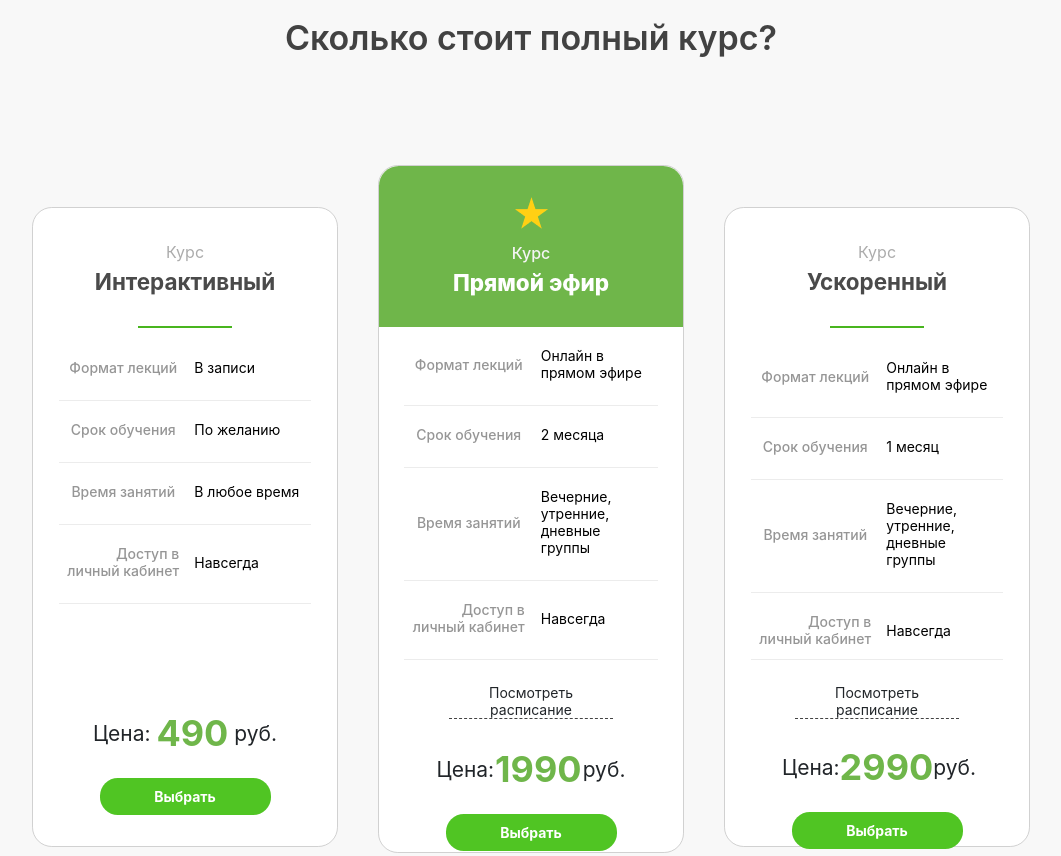
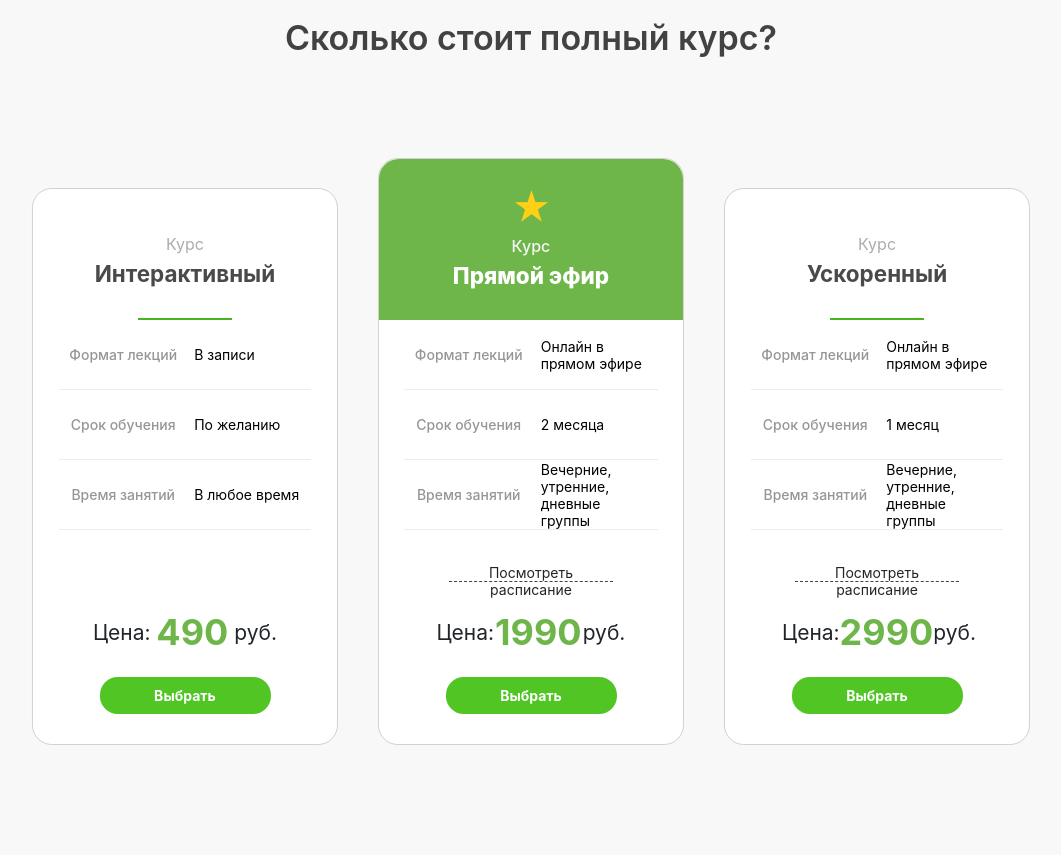
Before and after one commit to armproducer/autoschool-online, a website: page index.html in a window 1280 px wide. Shown: the part 4280-5136 px from the top of the page, without its empty margins (109-1170 px from the left). Drawn offline with nearby package versions, Linux system fonts and the light colour scheme; a web font is replaced by a local one.

Commit message:
priceSlider finished

```diff
--- a/index.html
+++ b/index.html
@@ -166,22 +166,34 @@
           <div class="content_wrapper_scroll">
             <ul class="content_wrapper_scroll_tab">
               <li class="content_wrapper_scroll_tab_item">
-                  <div  data-number = "1" class="content_wrapper_scroll_tab_item_inside tab_hide_button active">
+                <div
+                  data-number="1"
+                  class="content_wrapper_scroll_tab_item_inside tab_hide_button active"
+                >
                   Уникальный контент
                 </div>
               </li>
               <li class="content_wrapper_scroll_tab_item">
-                  <div  data-number = "2" class="content_wrapper_scroll_tab_item_inside tab_hide_button">
+                <div
+                  data-number="2"
+                  class="content_wrapper_scroll_tab_item_inside tab_hide_button"
+                >
                   Интерактивные опросы
                 </div>
               </li>
               <li class="content_wrapper_scroll_tab_item">
-                  <div  data-number = "3" class="content_wrapper_scroll_tab_item_inside tab_hide_button">
+                <div
+                  data-number="3"
+                  class="content_wrapper_scroll_tab_item_inside tab_hide_button"
+                >
                   Билеты и экзамен ГИБДД
                 </div>
               </li>
               <li class="content_wrapper_scroll_tab_item">
-                  <div  data-number = "4" class="content_wrapper_scroll_tab_item_inside tab_hide_button">
+                <div
+                  data-number="4"
+                  class="content_wrapper_scroll_tab_item_inside tab_hide_button"
+                >
                   Статистика
                 </div>
               </li>
@@ -1062,8 +1074,9 @@
 
       <section class="price" id="price">
         <h2>Сколько стоит полный курс?</h2>
-        <div class="price_container">
-          <div class="price_dome">
+        <div class="price-carousel">
+          <div class="carousel-cell price-carousel_cell">
+            <div class="price-carousel_cell_content">
               <div class="price_wrapper">
                 <div class="price_title">Курс</div>
                 <div class="price_subtitle">Интерактивный</div>
@@ -1080,13 +1093,7 @@
                   <div class="price_item">Время занятий</div>
                   <div class="price_choice">В любое время</div>
                 </div>
-              <div class="price_input">
-                <div class="price_item">
-                  Доступ в <br />
-                  личный кабинет
-                </div>
-                <div class="price_choice">Навсегда</div>
-              </div>
+                <div class="price_schedule left_schedule"></div>
                 <div class="price_howMuch">
                   <div class="price_theTotal">Цена: <span>490</span> руб.</div>
                 </div>
@@ -1094,8 +1101,11 @@
                   <button class="price_button">Выбрать</button>
                 </div>
               </div>
-
-            <div class="price_wrapper2">
+            </div>
+          </div>
+          <div class="carousel-cell price-carousel_cell">
+            <div class="price-carousel_cell_content">
+              <div class="price_wrapper price_wrapper2">
                 <div class="price_green">
                   <div class="price_img">
                     <img src="/icons/Star 2.png" alt="Star" />
@@ -1123,24 +1133,22 @@
                       дневные группы
                     </div>
                   </div>
-                <div class="price_input">
-                  <div class="price_item">
-                    Доступ в <br />
-                    личный кабинет
-                  </div>
-                  <div class="price_choice">Навсегда</div>
-                </div>
                   <div class="price_schedule">Посмотреть расписание</div>
                   <div class="price_howMuch_live">
-                  <div class="price_theTotal">Цена: <span>1990</span> руб.</div>
+                    <div class="price_theTotal">
+                      Цена: <span>1990</span> руб.
+                    </div>
                   </div>
                   <div class="price_butt">
                     <button class="price_button">Выбрать</button>
                   </div>
                 </div>
               </div>
-
-            <div class="price_wrapper">
+            </div>
+          </div>
+          <div class="carousel-cell price-carousel_cell">
+            <div class="price-carousel_cell_content">
+              <div class="price_wrapper right_margin">
                 <div class="price_title">Курс</div>
                 <div class="price_subtitle">Ускоренный</div>
                 <div class="price_line"></div>
@@ -1163,19 +1171,13 @@
                     дневные группы
                   </div>
                 </div>
-              <div class="price_input price_input_second">
-                <div class="price_item">
-                  Доступ в <br />
-                  личный кабинет
-                </div>
-                <div class="price_choice">Навсегда</div>
-              </div>
                 <div class="price_schedule">Посмотреть расписание</div>
                 <div class="price_howMuch price_howMuch_second">
                   <div class="price_theTotal">Цена: <span>2990</span> руб.</div>
                 </div>
                 <div class="price_butt">
                   <button class="price_button">Выбрать</button>
+                </div>
               </div>
             </div>
           </div>
@@ -1233,7 +1235,8 @@
           </div>
           <div class="questions_faq_hidden">
             <div class="questions_faq_hidden_text">
-              Да, Вы можете получить возврат всей суммы в течение первой недели после начала обучения.
+              Да, Вы можете получить возврат всей суммы в течение первой недели
+              после начала обучения.
             </div>
           </div>
         </div>
--- a/js/slider.js
+++ b/js/slider.js
@@ -1,23 +1,23 @@
 setTimeout(() => {
-  const elem = document.querySelector('.main-carousel');
-  const flkty = new Flickity( elem, {
+  const elem = document.querySelector(".main-carousel");
+  const flkty = new Flickity(elem, {
     cellAlign: "center",
     contain: true,
-    wrapAround: true
+    wrapAround: true,
   });
-  const elem2 = document.querySelector('.main-carousel2');
-  const flkty2 = new Flickity( elem2, {
+  const elem2 = document.querySelector(".main-carousel2");
+  const flkty2 = new Flickity(elem2, {
     cellAlign: "center",
     contain: true,
-    wrapAround: true
+    wrapAround: true,
   });
-  const elem3 = document.querySelector('.main-carousel3');
-  const flkty3 = new Flickity( elem3, {
+  const elem3 = document.querySelector(".main-carousel3");
+  const flkty3 = new Flickity(elem3, {
     cellAlign: "center",
     contain: true,
-    wrapAround: true
+    wrapAround: true,
   });
-}, 100)
+}, 100);
 
 $(".reviews-carousel").flickity({
   // options
@@ -26,32 +26,38 @@ $(".reviews-carousel").flickity({
   wrapAround: true,
 });
 
-const tabButtons = document.querySelectorAll('.tab_hide_button');
-const tabItems = document.querySelectorAll('.tab_hide_item');
+$(".price-carousel").flickity({
+  // options
+  cellAlign: "center",
+  contain: true,
+}).flickity( 'select', 1 );
 
-tabItems.forEach( i => {
-  if(i.dataset.number !== '1') {
-    i.style.visibility = 'hidden';
-    i.style.height = '0';
+const tabButtons = document.querySelectorAll(".tab_hide_button");
+const tabItems = document.querySelectorAll(".tab_hide_item");
+
+tabItems.forEach((i) => {
+  if (i.dataset.number !== "1") {
+    i.style.visibility = "hidden";
+    i.style.height = "0";
   }
 });
 
-tabButtons.forEach( b => {
-  b.addEventListener('click', function(e) {
-    tabButtons.forEach( tb => {
-      tb.classList.remove('active');
+tabButtons.forEach((b) => {
+  b.addEventListener("click", function (e) {
+    tabButtons.forEach((tb) => {
+      tb.classList.remove("active");
     });
 
-    b.classList.add('active');
+    b.classList.add("active");
 
-    tabItems.forEach( i => {
-      if(i.dataset.number === b.dataset.number) {
-        i.style.visibility = 'visible';
-        i.style.height = 'auto';
+    tabItems.forEach((i) => {
+      if (i.dataset.number === b.dataset.number) {
+        i.style.visibility = "visible";
+        i.style.height = "auto";
       } else {
-        i.style.visibility = 'hidden';
-        i.style.height = '0';
+        i.style.visibility = "hidden";
+        i.style.height = "0";
       }
-    })
+    });
   });
 });
--- a/sass/_1024.sass
+++ b/sass/_1024.sass
@@ -187,11 +187,14 @@
                 transform: none
                 transition: none
         &_wrapper2
-            margin: 0 30px
+            margin: 0 20px
             transition: none
             &:hover
                 transform: none
                 transition: none
+        &-carousel
+            .flickity-page-dots
+                display: block
 
     .reviews
         padding-bottom: 40px
--- a/sass/_general.sass
+++ b/sass/_general.sass
@@ -603,22 +603,17 @@ button:focus
                             background: url('../icons/instagram.png')
 
 .price
-    padding: 60px 0px
+    padding: 60px 0px 100px 0px
     background: #F8F8F8
-    &_container
-        min-width: 100%
-    &_dome
-        margin: 0 auto
-        max-width: 1100px
-        display: flex
-        justify-content: center
-        padding: 40px 0px
-        overflow-x: scroll
+    .right_margin
+        margin-left: 0px
+        margin-right: 20px
     &_wrapper
+        margin-left: 20px
+        // margin: 0 20px
         min-width: 306px
-        height: 640px
-        padding: 0px 26px 0px 26px
-        margin-top: 42px
+        //height: 640px
+        padding: 0px 26px 30px 26px
         background: #FFFFFF
         border-radius: 19.8205px
         border: 1px solid #d1d1d1
@@ -631,7 +626,7 @@ button:focus
     &_title
         font-size: 16px
         line-height: 19px
-        margin-top: 35px
+        margin-top: 46px
         text-align: center
         color: #ACACAC
     &_subtitle
@@ -644,24 +639,28 @@ button:focus
     &_line
         width: 94px
         border-bottom: 2px solid #48B51E
-        margin: 31px auto
+        margin: 0 auto
+        margin-top: 31px
+        margin-bottom: 0px
     &_input
+        height: 70px
         display: flex
         justify-content: space-around
-        padding-bottom: 24px
-        margin-top: 20px
         border-bottom: 0.87473px solid #ECECEC
-        &_second
-            padding-bottom: 12px
+        // &_second
+        //     padding-bottom: 12px
     &_schedule
         font-weight: normal
         width: 164px
+        height: 18px
         font-size: 14px
         line-height: 17px
         text-align: center
         margin: 0 auto
-        margin-top: 24px
+        margin-top: 34px
         border-bottom: 1px dashed #434343
+    .left_schedule
+        border-bottom: none
     &_item
         width: 115px
         font-weight: 500
@@ -687,9 +686,9 @@ button:focus
         line-height: 25px
         display: flex
         justify-content: center
-        margin-top: 107px
-        &_second
-            margin-top: 26px
+        margin-top: 28px
+        // &_second
+        //     margin-top: 26px
         span
             font-weight: bold
             font-size: 36px
@@ -730,8 +729,10 @@ button:focus
         line-height: 17px
         border: none
     &_wrapper2
-        margin: 0 40px
-        height: 688px
+        margin-left: 40px
+        margin-right: 40px
+        // margin: 0px 10px
+        padding: 0px 0px 30px 0px
         min-width: 306px
         background: #FFFFFF
         border: 1px solid #d1d1d1
@@ -768,6 +769,70 @@ button:focus
         color: #FFFFFF
     &_dome2
         padding: 0 25px 0 25px
+    &-carousel
+        // margin-bottom: 80px
+        .flickity-viewport
+            height: 620px
+            margin: 0 auto
+        .carousel-cell
+            //background: red
+            // display: flex
+            // align-items: flex-end
+        .flickity-button
+            // background: #ffd0149f
+            // transition: 0.2s all
+        .flickity-button:hover
+            // background: #FFD014
+            // transition: 0.2s all
+        .flickity-prev-next-button
+            display: none
+            // width: 0px
+            // height: 0px
+            // border-radius: 50%
+        .flickity-button-icon
+            // fill: #ffffffbd
+        .flickity-prev-next-button.previous
+            // left: 50px
+        .flickity-prev-next-button.next
+            // right: 50px
+        .flickity-page-dots
+            display: none
+            bottom: -32px
+        .flickity-page-dots .dot
+            width: 11px
+            height: 11px
+            background: none
+            opacity: 1
+            border: 1px solid #CDCDCD
+            margin: 0 5px
+        .flickity-page-dots .dot.is-selected
+            background: #FFD014
+            border: none
+        &_cell
+            height: 630px
+            display: flex
+            align-items: flex-end
+            padding: 30px 0 10px 0
+            // display: flex
+            // align-items: flex-end
+            //padding: 20px 0
+            // display: flex
+            // justify-content: center
+            // align-items: center
+            //max-width: 395px
+            //height: 450px
+            // margin-right: 70px
+            &_content
+                //padding: 0 20px
+                //min-height: 600px
+
+                //padding: 20px 0
+                // position: relative
+                // box-shadow: 0px 0px 13px rgba(0, 0, 0, 0.15)
+                // max-width: 395px
+                // height: 420px
+                // border-radius: 9px
+                // padding: 0 47px
 
 .questions
     padding: 60px 20px 40px 20px
```
Also changed, not shown: css/style.min.css. Lines whose indentation alone changed are shown as unchanged.
